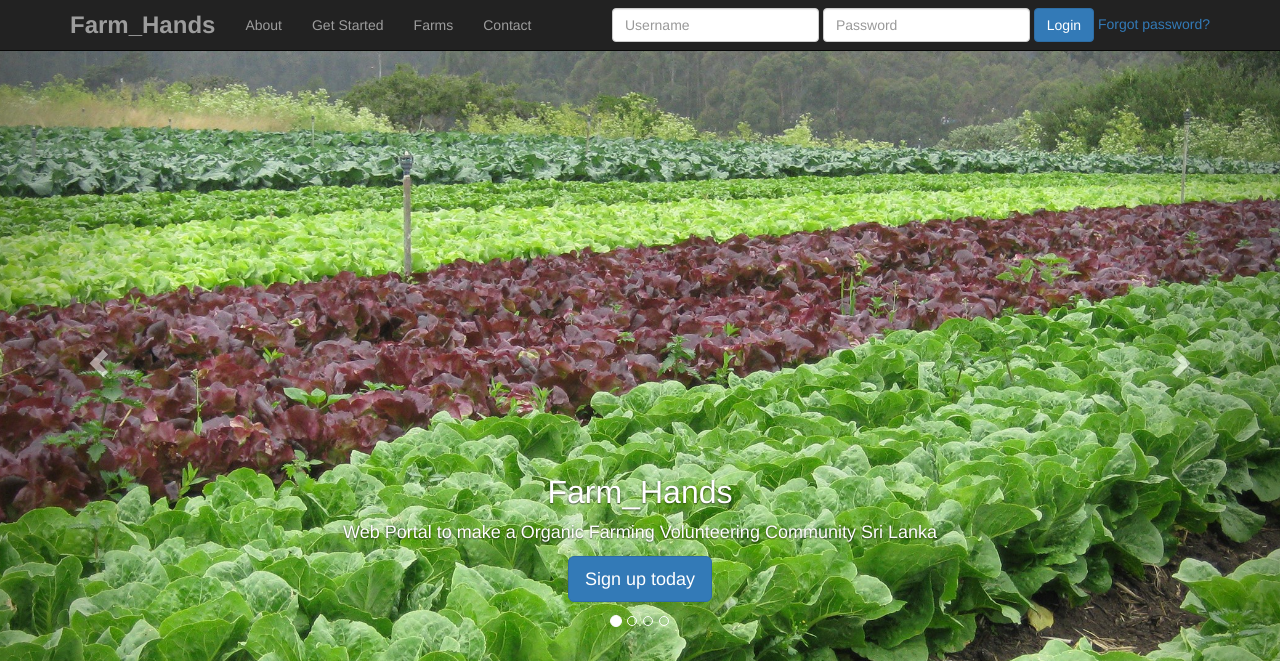
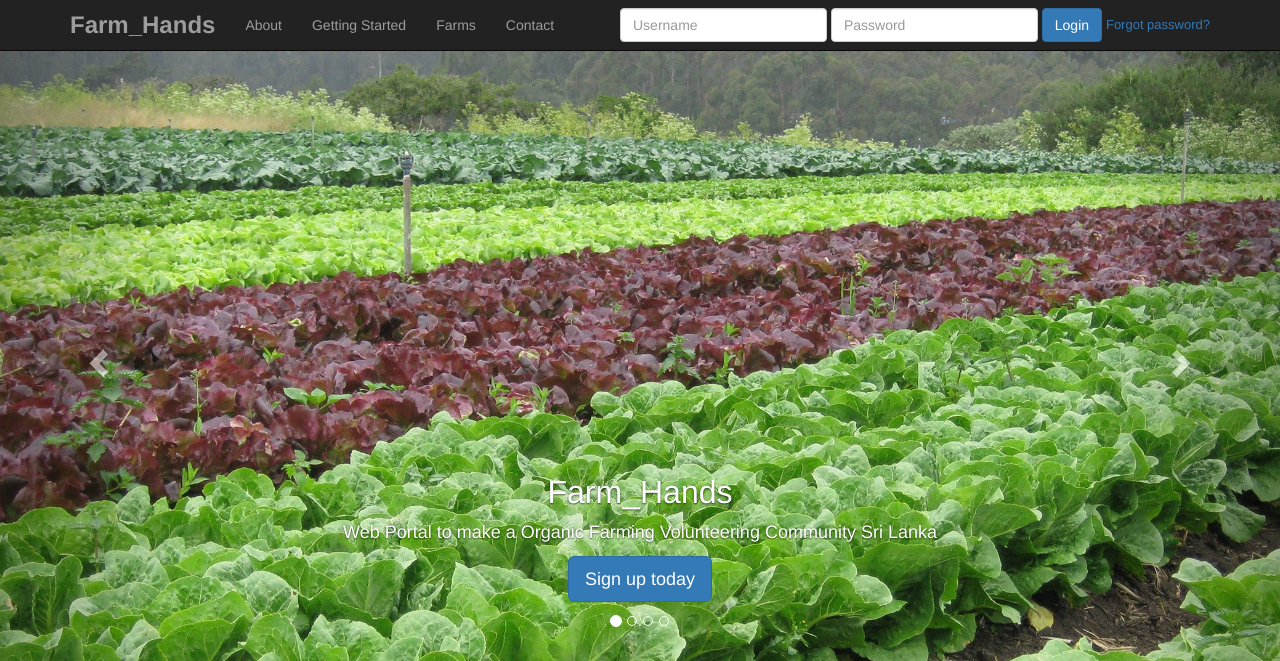
Before and after one commit to kalpanibhagya/FarmHands, a CodeIgniter app: page /FarmHands/index.php/main/login in a window 1280 px wide. Shown: the top 661 px of the page. Run offline with CodeIgniter, Linux system fonts and the light colour scheme; some libraries are stand-ins or nearby versions.

Commit message:
Change in navbar

```diff
--- a/application/views/welcome_message.php
+++ b/application/views/welcome_message.php
@@ -83,7 +83,7 @@
             <div class="collapse navbar-collapse" id="bs-example-navbar-collapse-1">
                 <ul class="nav navbar-nav navbar-left">
                     <li><a href="#about">About</a></li>
-                    <li><a href="#getstarted">Get Started</a></li>
+                    <li><a href="#getstarted">Getting Started</a></li>
                     <li><a href="#">Farms</a></li>
                     <li><a href="#contact">Contact</a></li>
                 </ul>
@@ -91,7 +91,7 @@
                     <div class="form-group"><input type="text" class="form-control" name="username" placeholder="Username"></div>
                     <div class="form-group"><input type="password" class="form-control" name="password" placeholder="Password"></div>
                     <input type="submit" class="btn btn-primary" name="Login" value="Login">
-                    <a href="#">Forgot password?</a><?php echo $this->session->flashdata('error'); ?><span class="text-danger"><?php echo form_error('username')?></span><span class="text-danger"><?php echo form_error('password')?></span>
+                    <a href="#" style="font-size: small"> Forgot password?</a><?php echo $this->session->flashdata('error'); ?><span class="text-danger"><?php echo form_error('username')?></span><span class="text-danger"><?php echo form_error('password')?></span>
                 </form>
             </div>
         </div>
```
